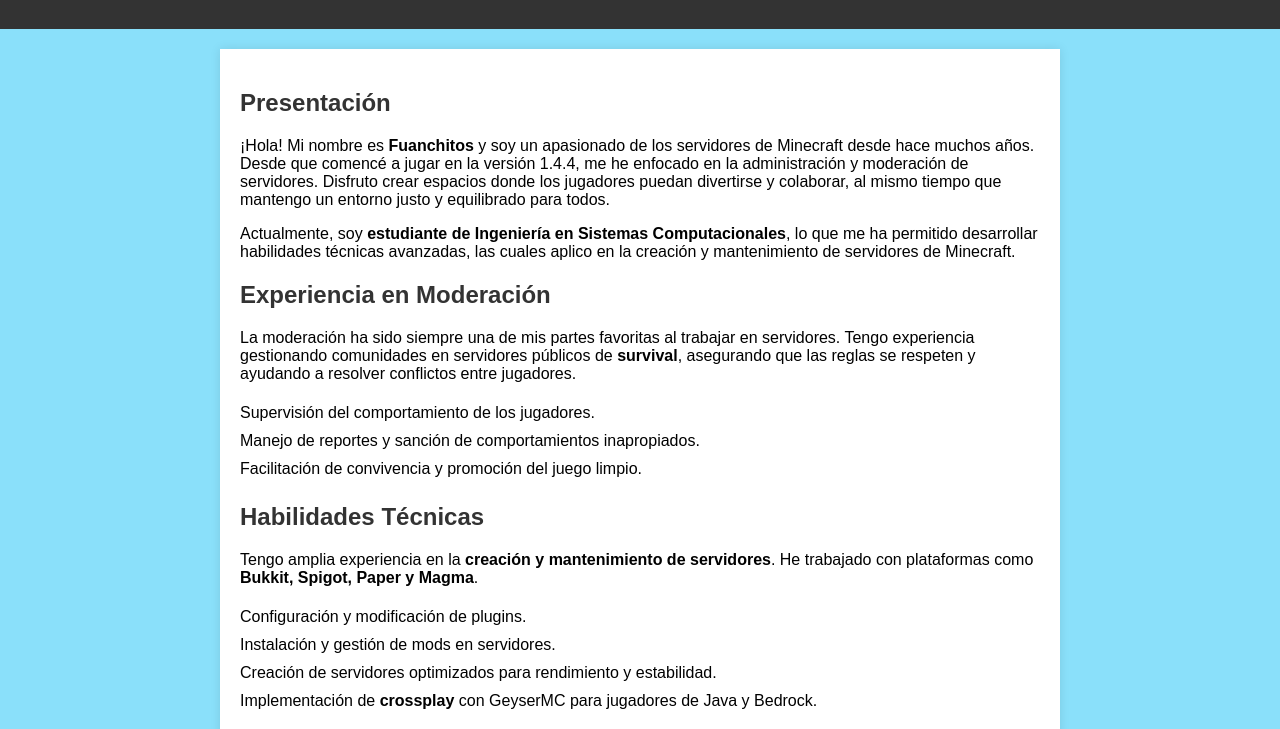
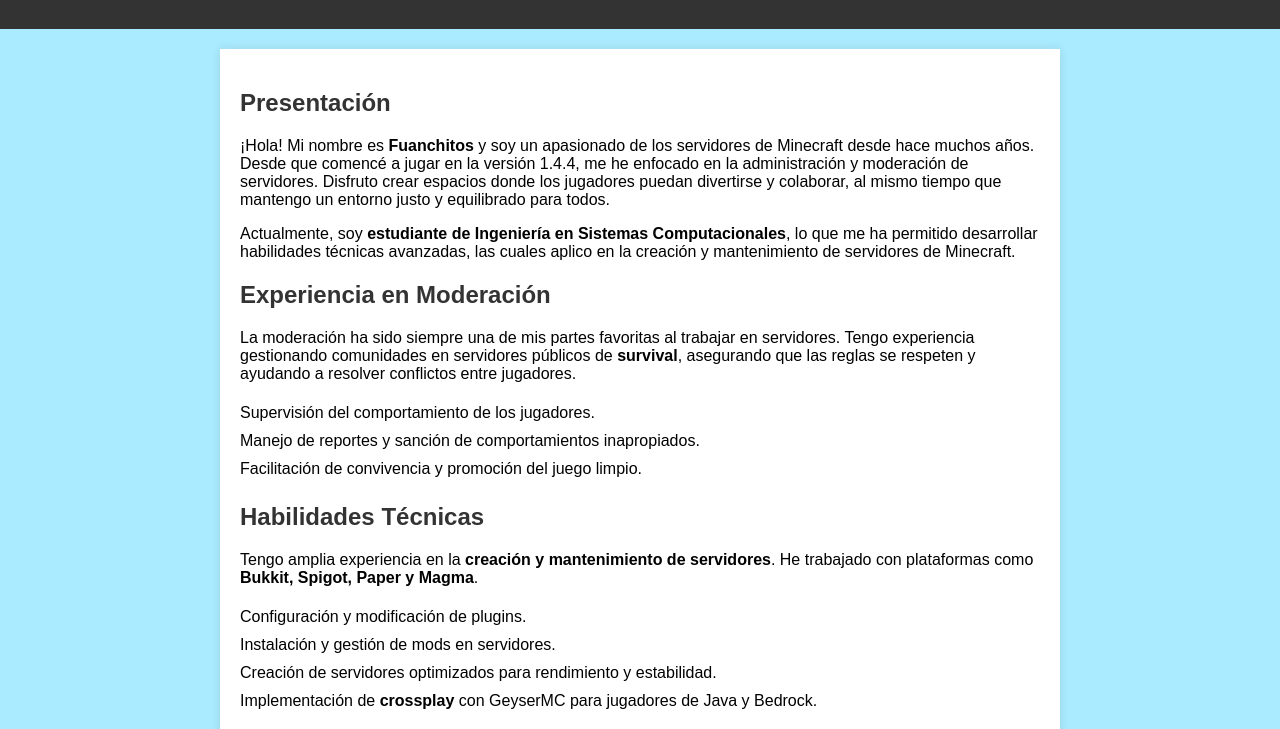
Before and after one commit to Fuanchitos/Fuanchitos.github.io, a plain HTML site: page index.html in a window 1280 px wide. Shown: the part 71-800 px from the top of the page. Drawn offline with Linux system fonts and the light colour scheme.

Commit message:
Update index.html

```diff
--- a/index.html
+++ b/index.html
@@ -1,6 +1,7 @@
 <!DOCTYPE html>
 <html lang="es">
 <head>
+    <link rel="icon" href="favicon.png" type="image/png">
     <meta charset="UTF-8">
     <meta name="viewport" content="width=device-width, initial-scale=1.0">
     <title>Portafolio de Staff - Fuanchitos</title>
@@ -9,7 +10,8 @@
             font-family: Arial, sans-serif;
             margin: 0;
             padding: 0;
-            background-color: #8ae0fa;
+            background-color: #abebff;
+            text-justify: distribute;
         }
         header {
             background-color: #333;
```
